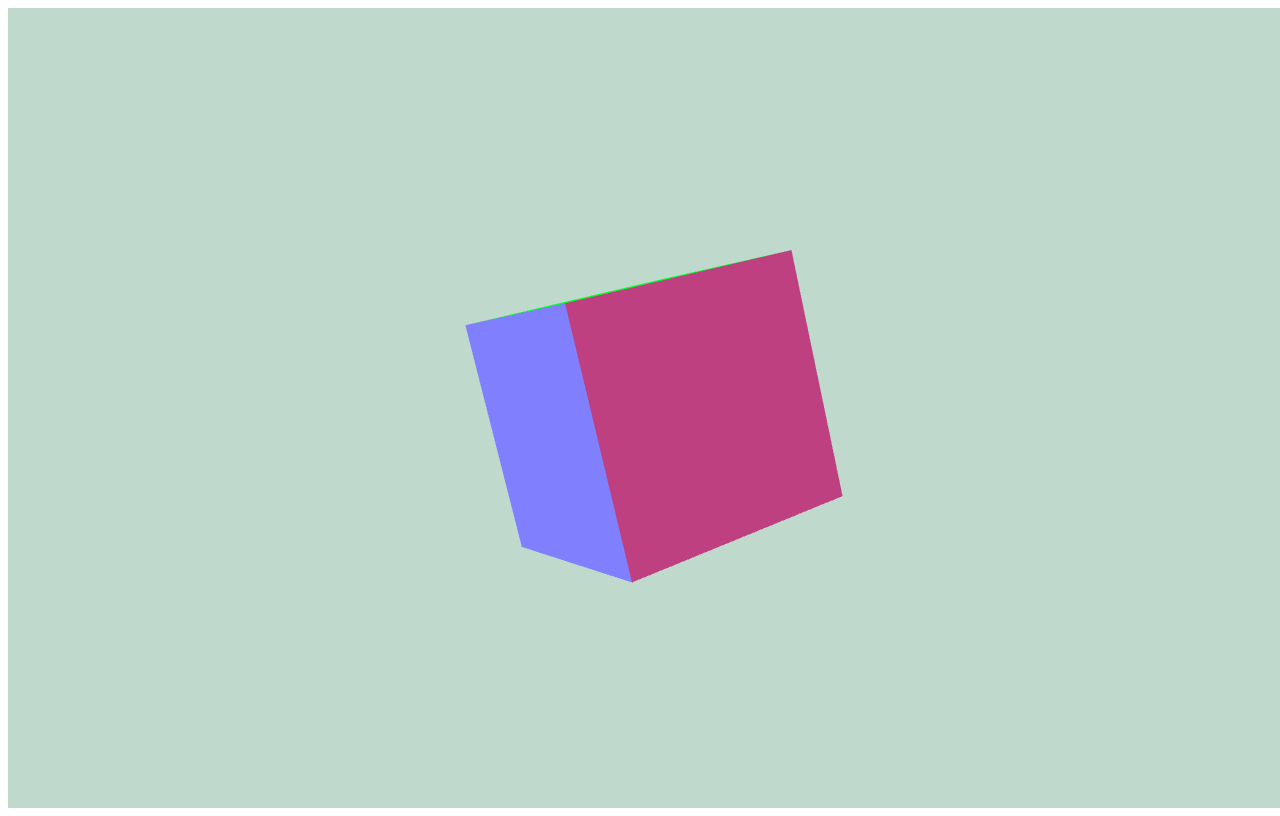
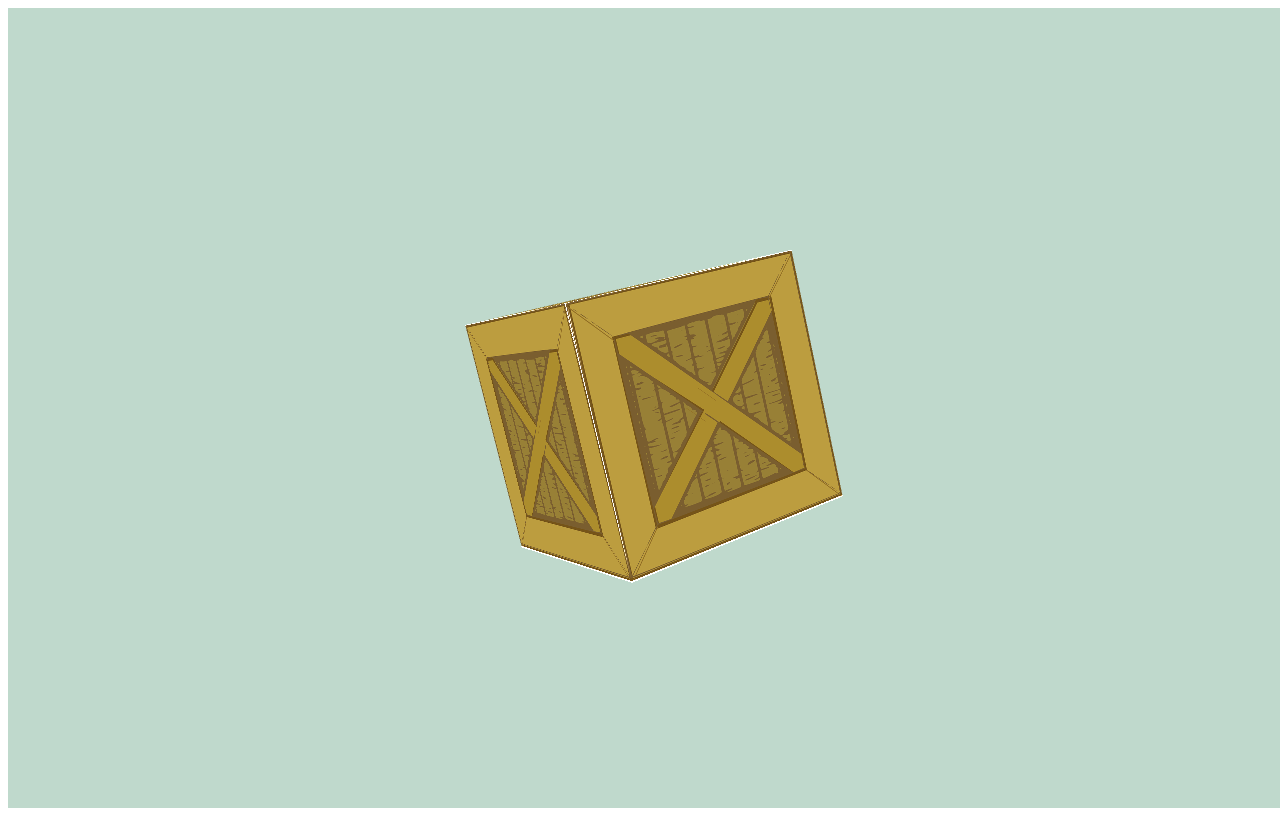
Before and after one commit to mdrobnjak/markdrobnjak.com, a plain HTML site: page art.html in a window 1280 px wide. Drawn offline with Linux system fonts and the light colour scheme.

Commit message:
Crate texture mapping successful.

```diff
--- a/art.html
+++ b/art.html
@@ -6,6 +6,7 @@
 		<canvas id="game-surface" width="800" height="600">
 			Your browser does not support HTML5.
 		</canvas>
+		<img id="crate" crossorigin="anonymous" src="art\crate.png" width="0" height="0"></img>
 		<script src="gl-matrix.js"></script>
 		<script src="art.js"></script>
 	</body>
--- a/art.js
+++ b/art.js
@@ -3,15 +3,15 @@ var vertexShaderText =
 'precision mediump float;',
 '',
 'attribute vec3 vertPosition;',
-'attribute vec3 vertColor;',
-'varying vec3 fragColor;',
+'attribute vec2 vertTexCoord;',
+'varying vec2 fragTexCoord;',
 'uniform mat4 mWorld;',
 'uniform mat4 mView;',
 'uniform mat4 mProj;',
 '',
 'void main()',
 '{',
-'  fragColor = vertColor;',
+'  fragTexCoord = vertTexCoord;',
 '  gl_Position = mProj * mView * mWorld * vec4(vertPosition, 1.0);',
 '}'
 ].join('\n');
@@ -20,10 +20,12 @@ var fragmentShaderText =
 [
 'precision mediump float;',
 '',
-'varying vec3 fragColor;',
+'varying vec2 fragTexCoord;',
+'uniform sampler2D sampler;',
+'',
 'void main()',
 '{',
-'  gl_FragColor = vec4(fragColor, 1.0);',
+'  gl_FragColor = texture2D(sampler, fragTexCoord);',
 '}'
 ].join('\n');
 
@@ -40,7 +42,7 @@ var Init = function () {
 	}
 
 	if (!gl) {
-		alert('Your browser does not support WebGL');
+		alert('Your browser does not support WebGL.');
 	}
 
 	canvas.width = window.innerWidth;
@@ -96,42 +98,42 @@ var Init = function () {
 	// Create buffer
 	//
 	var boxVertices =
-	[ // X, Y, Z           R, G, B
+	[ // X, Y, Z           U, V
 		// Top
-		-1.0, 1.0, -1.0,   0.5, 0.5, 0.5,
-		-1.0, 1.0, 1.0,    0.5, 0.5, 0.5,
-		1.0, 1.0, 1.0,     0.5, 0.5, 0.5,
-		1.0, 1.0, -1.0,    0.5, 0.5, 0.5,
+		-1.0, 1.0, -1.0,   0, 0,
+		-1.0, 1.0, 1.0,    0, 1,
+		1.0, 1.0, 1.0,     1, 1,
+		1.0, 1.0, -1.0,    1, 0,
 
 		// Left
-		-1.0, 1.0, 1.0,    0.75, 0.25, 0.5,
-		-1.0, -1.0, 1.0,   0.75, 0.25, 0.5,
-		-1.0, -1.0, -1.0,  0.75, 0.25, 0.5,
-		-1.0, 1.0, -1.0,   0.75, 0.25, 0.5,
+		-1.0, 1.0, 1.0,    0, 0,
+		-1.0, -1.0, 1.0,   1, 0,
+		-1.0, -1.0, -1.0,  1, 1,
+		-1.0, 1.0, -1.0,   0, 1,
 
 		// Right
-		1.0, 1.0, 1.0,    0.25, 0.25, 0.75,
-		1.0, -1.0, 1.0,   0.25, 0.25, 0.75,
-		1.0, -1.0, -1.0,  0.25, 0.25, 0.75,
-		1.0, 1.0, -1.0,   0.25, 0.25, 0.75,
+		1.0, 1.0, 1.0,    1, 1,
+		1.0, -1.0, 1.0,   0, 1,
+		1.0, -1.0, -1.0,  0, 0,
+		1.0, 1.0, -1.0,   1, 0,
 
 		// Front
-		1.0, 1.0, 1.0,    1.0, 0.0, 0.15,
-		1.0, -1.0, 1.0,    1.0, 0.0, 0.15,
-		-1.0, -1.0, 1.0,    1.0, 0.0, 0.15,
-		-1.0, 1.0, 1.0,    1.0, 0.0, 0.15,
+		1.0, 1.0, 1.0,    1, 1,
+		1.0, -1.0, 1.0,    1, 0,
+		-1.0, -1.0, 1.0,    0, 0,
+		-1.0, 1.0, 1.0,    0, 1,
 
 		// Back
-		1.0, 1.0, -1.0,    0.0, 1.0, 0.15,
-		1.0, -1.0, -1.0,    0.0, 1.0, 0.15,
-		-1.0, -1.0, -1.0,    0.0, 1.0, 0.15,
-		-1.0, 1.0, -1.0,    0.0, 1.0, 0.15,
+		1.0, 1.0, -1.0,    0, 0,
+		1.0, -1.0, -1.0,    0, 1,
+		-1.0, -1.0, -1.0,    1, 1,
+		-1.0, 1.0, -1.0,    1, 0,
 
 		// Bottom
-		-1.0, -1.0, -1.0,   0.5, 0.5, 1.0,
-		-1.0, -1.0, 1.0,    0.5, 0.5, 1.0,
-		1.0, -1.0, 1.0,     0.5, 0.5, 1.0,
-		1.0, -1.0, -1.0,    0.5, 0.5, 1.0,
+		-1.0, -1.0, -1.0,   1, 1,
+		-1.0, -1.0, 1.0,    1, 0,
+		1.0, -1.0, 1.0,     0, 0,
+		1.0, -1.0, -1.0,    0, 1,
 	];
 
 	var boxIndices =
@@ -170,26 +172,42 @@ var Init = function () {
 	gl.bufferData(gl.ELEMENT_ARRAY_BUFFER, new Uint16Array(boxIndices), gl.STATIC_DRAW);
 
 	var positionAttribLocation = gl.getAttribLocation(program, 'vertPosition');
-	var colorAttribLocation = gl.getAttribLocation(program, 'vertColor');
+	var texCoordAttribLocation = gl.getAttribLocation(program, 'vertTexCoord');
 	gl.vertexAttribPointer(
 		positionAttribLocation, // Attribute location
 		3, // Number of elements per attribute
 		gl.FLOAT, // Type of elements
 		gl.FALSE,
-		6 * Float32Array.BYTES_PER_ELEMENT, // Size of an individual vertex
+		5 * Float32Array.BYTES_PER_ELEMENT, // Size of an individual vertex
 		0 // Offset from the beginning of a single vertex to this attribute
 	);
 	gl.vertexAttribPointer(
-		colorAttribLocation, // Attribute location
-		3, // Number of elements per attribute
+		texCoordAttribLocation, // Attribute location
+		2, // Number of elements per attribute
 		gl.FLOAT, // Type of elements
 		gl.FALSE,
-		6 * Float32Array.BYTES_PER_ELEMENT, // Size of an individual vertex
+		5 * Float32Array.BYTES_PER_ELEMENT, // Size of an individual vertex
 		3 * Float32Array.BYTES_PER_ELEMENT // Offset from the beginning of a single vertex to this attribute
 	);
 
 	gl.enableVertexAttribArray(positionAttribLocation);
-	gl.enableVertexAttribArray(colorAttribLocation);
+	gl.enableVertexAttribArray(texCoordAttribLocation);
+
+	//
+	// Create texture
+	//
+	var boxTexture = gl.createTexture();
+	gl.bindTexture(gl.TEXTURE_2D, boxTexture);
+	gl.texParameteri(gl.TEXTURE_2D, gl.TEXTURE_WRAP_S, gl.CLAMP_TO_EDGE);
+	gl.texParameteri(gl.TEXTURE_2D, gl.TEXTURE_WRAP_T, gl.CLAMP_TO_EDGE);
+	gl.texParameteri(gl.TEXTURE_2D, gl.TEXTURE_MIN_FILTER, gl.LINEAR);
+	gl.texParameteri(gl.TEXTURE_2D, gl.TEXTURE_MAG_FILTER, gl.LINEAR);
+	gl.texImage2D(
+		gl.TEXTURE_2D, 0, gl.RGBA, gl.RGBA,
+		gl.UNSIGNED_BYTE,
+		document.getElementById('crate')
+	);
+	gl.bindTexture(gl.TEXTURE_2D, null);
 
 	//
 	// Tell OpenGL state machine which program should be active.
@@ -228,6 +246,10 @@ var Init = function () {
 		gl.uniformMatrix4fv(matWorldUniformLocation, gl.FALSE, worldMatrix);
 
 		gl.clear(gl.DEPTH_BUFFER_BIT | gl.COLOR_BUFFER_BIT);
+
+		gl.bindTexture(gl.TEXTURE_2D, boxTexture); // Is it necessary to call this per frame?
+		gl.activeTexture(gl.TEXTURE0);
+
 		gl.drawElements(gl.TRIANGLES, boxIndices.length, gl.UNSIGNED_SHORT, 0);
 
 		requestAnimationFrame(loop);
```
Also changed, not shown: art/crate.png (renamed from crate.png).
